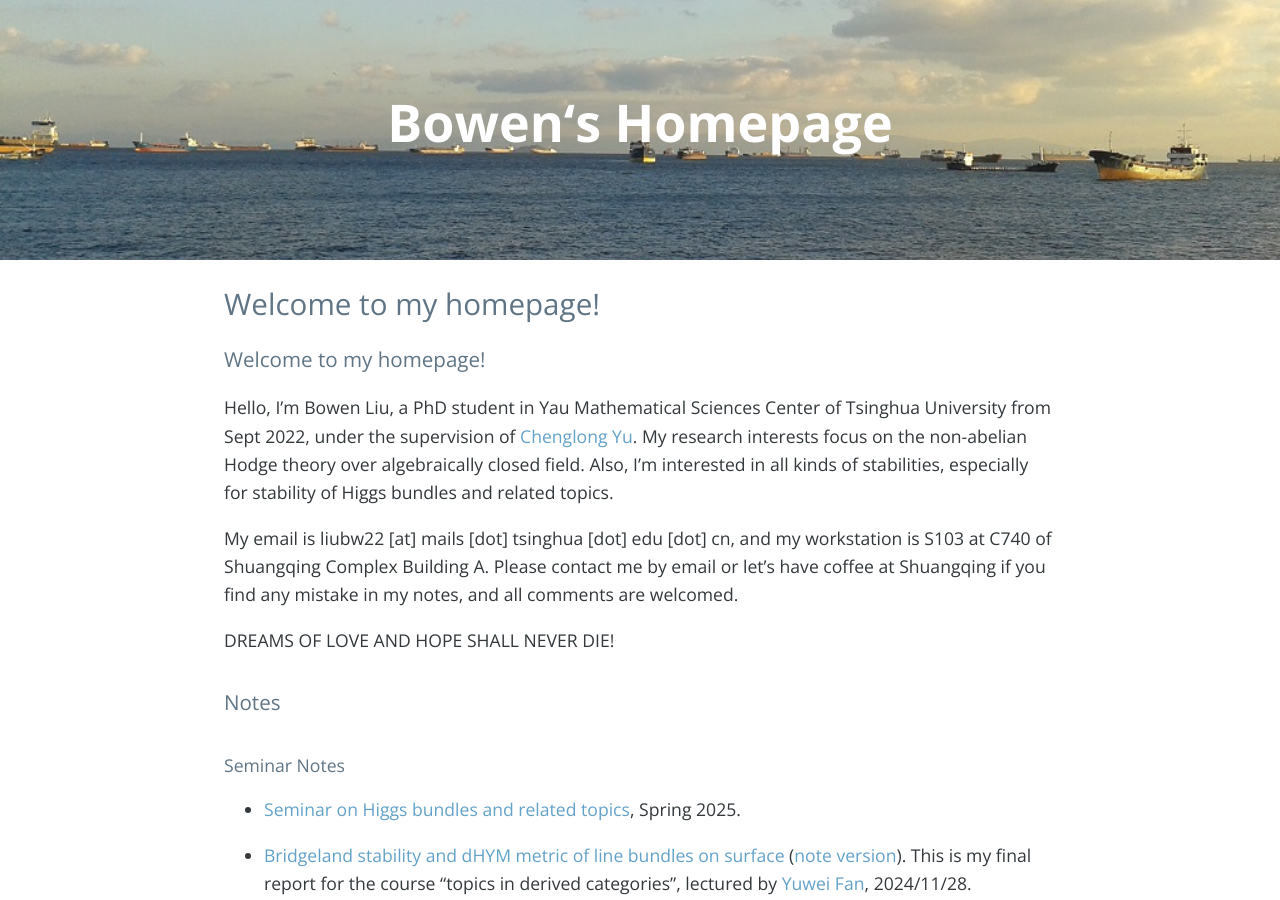
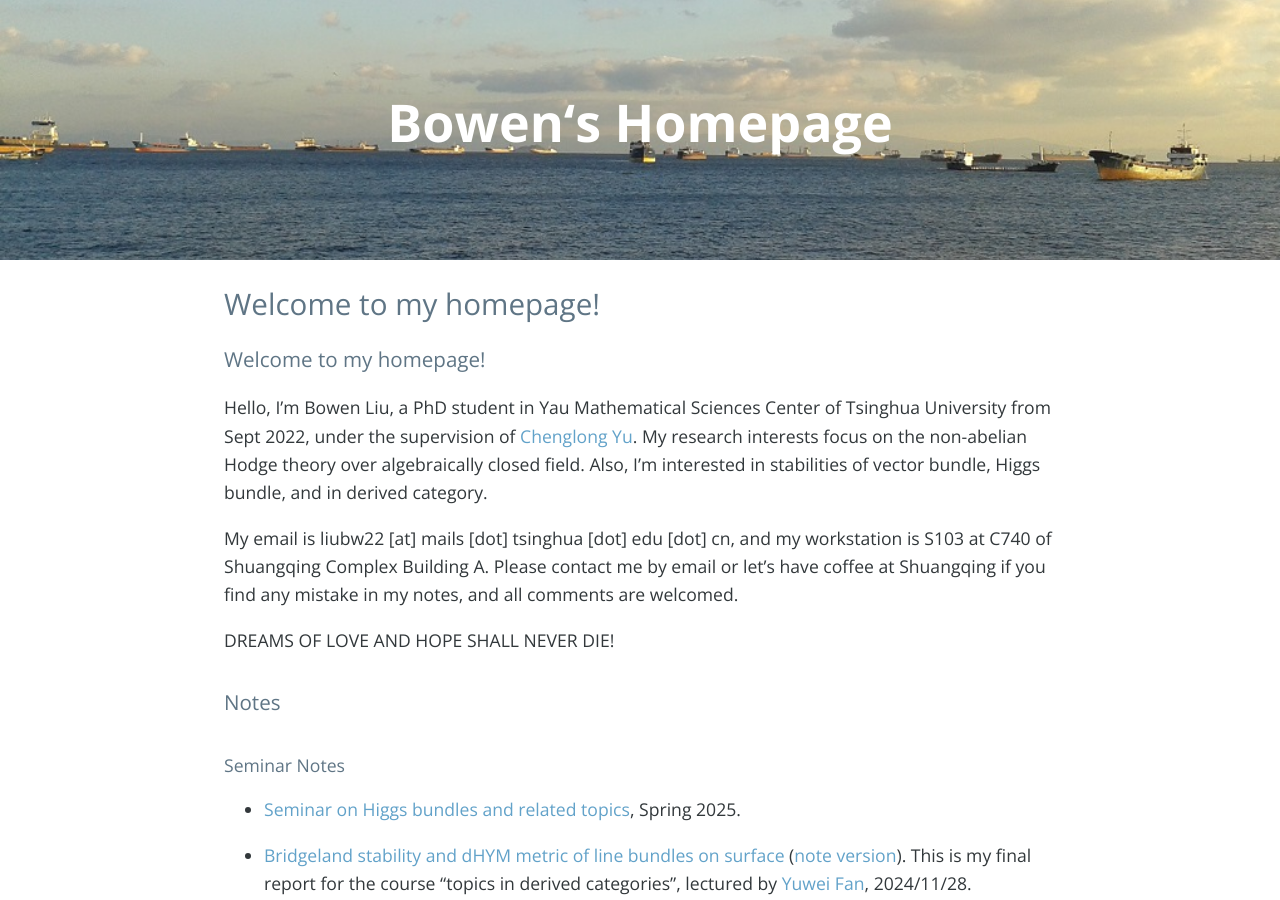
Before and after one commit to bowenl-math/bowenl-math.github.io, a Jekyll site: the page built from index.md, in a window 1280 px wide and 900 px high. Built offline with Jekyll 4.4.1, drawn with Linux system fonts in a browser that asks for light colours; nearby versions of some CDN libraries; our own code applies the rules of GitHub Pages for plain Markdown files; the list of posts is cut into pages by our own code; comment, search, counter and statistics services are not loaded.

Commit message:
Update index.md

```diff
--- a/index.md
+++ b/index.md
@@ -1,5 +1,5 @@
 ### Welcome to my homepage!
-Hello, I'm Bowen Liu, a PhD student in Yau Mathematical Sciences Center of Tsinghua University from Sept 2022, under the supervision of [Chenglong Yu](https://chenglongyu.github.io/). My research interests focus on the non-abelian Hodge theory over algebraically closed field. Also, I'm interested in all kinds of stabilities, especially for stability of Higgs bundles and related topics.
+Hello, I'm Bowen Liu, a PhD student in Yau Mathematical Sciences Center of Tsinghua University from Sept 2022, under the supervision of [Chenglong Yu](https://chenglongyu.github.io/). My research interests focus on the non-abelian Hodge theory over algebraically closed field. Also, I'm interested in stabilities of vector bundle, Higgs bundle, and in derived category.
 
 My email is liubw22 [at] mails [dot] tsinghua [dot] edu [dot] cn, and my workstation is S103 at C740 of Shuangqing Complex Building A. Please contact me by email or let's have coffee at Shuangqing if you find any mistake in my notes, and all comments are welcomed.
 
```
